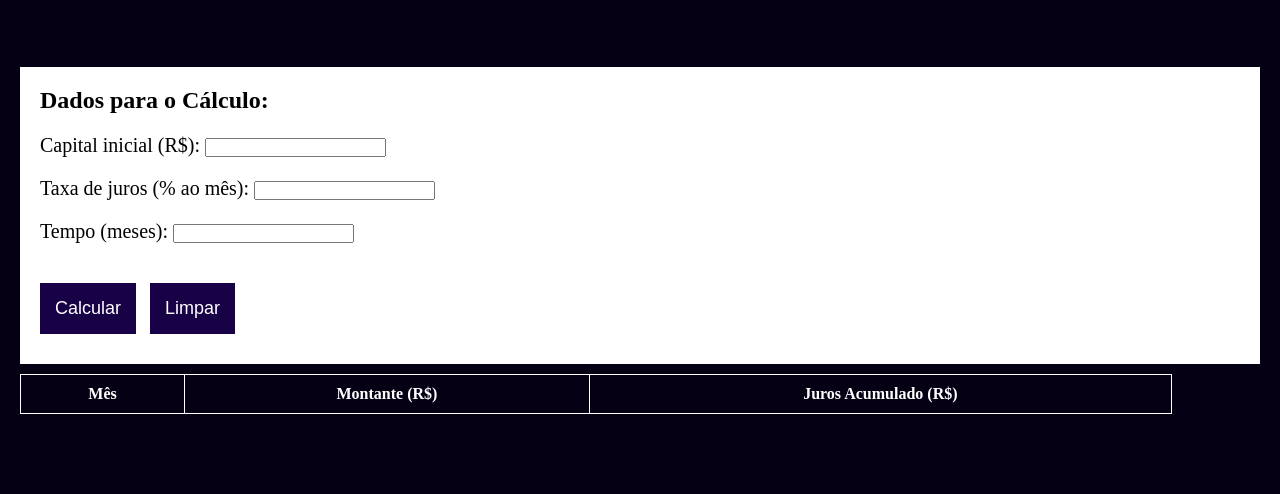
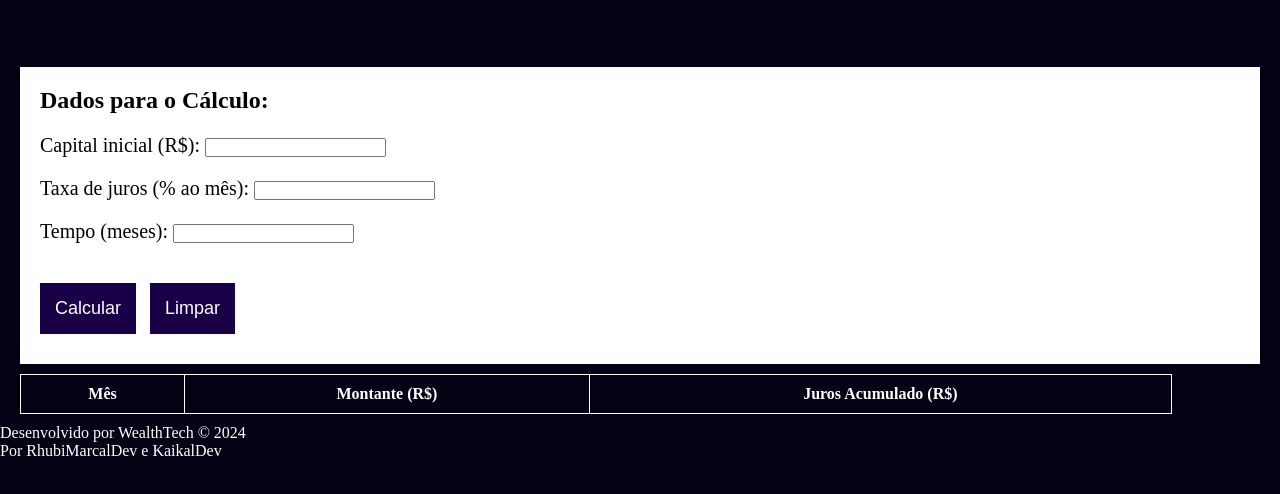
Before and after one commit to KaikalDev/CalculoJurosComposto, a plain HTML site: page index.html in a window 1280 px wide. Shown: the part 270-764 px from the top of the page. Drawn offline with nearby package versions, Linux system fonts and the light colour scheme.

Commit message:
criação do footer

```diff
--- a/index.html
+++ b/index.html
@@ -52,5 +52,9 @@
   </table>
 
   <script src="./main.js"></script>
+  <footer>
+    <p>Desenvolvido por WealthTech &copy; 2024</p>
+    <p>Por RhubiMarcalDev e KaikalDev</p>
+  </footer>
 </body>
 </html>
--- a/main.css
+++ b/main.css
@@ -69,6 +69,7 @@ table{
     border: white 1px solid;
     margin: 10px 20px;
     max-width: 90vw;
+
 }
 th, td{
     border: 1px solid white;
```
